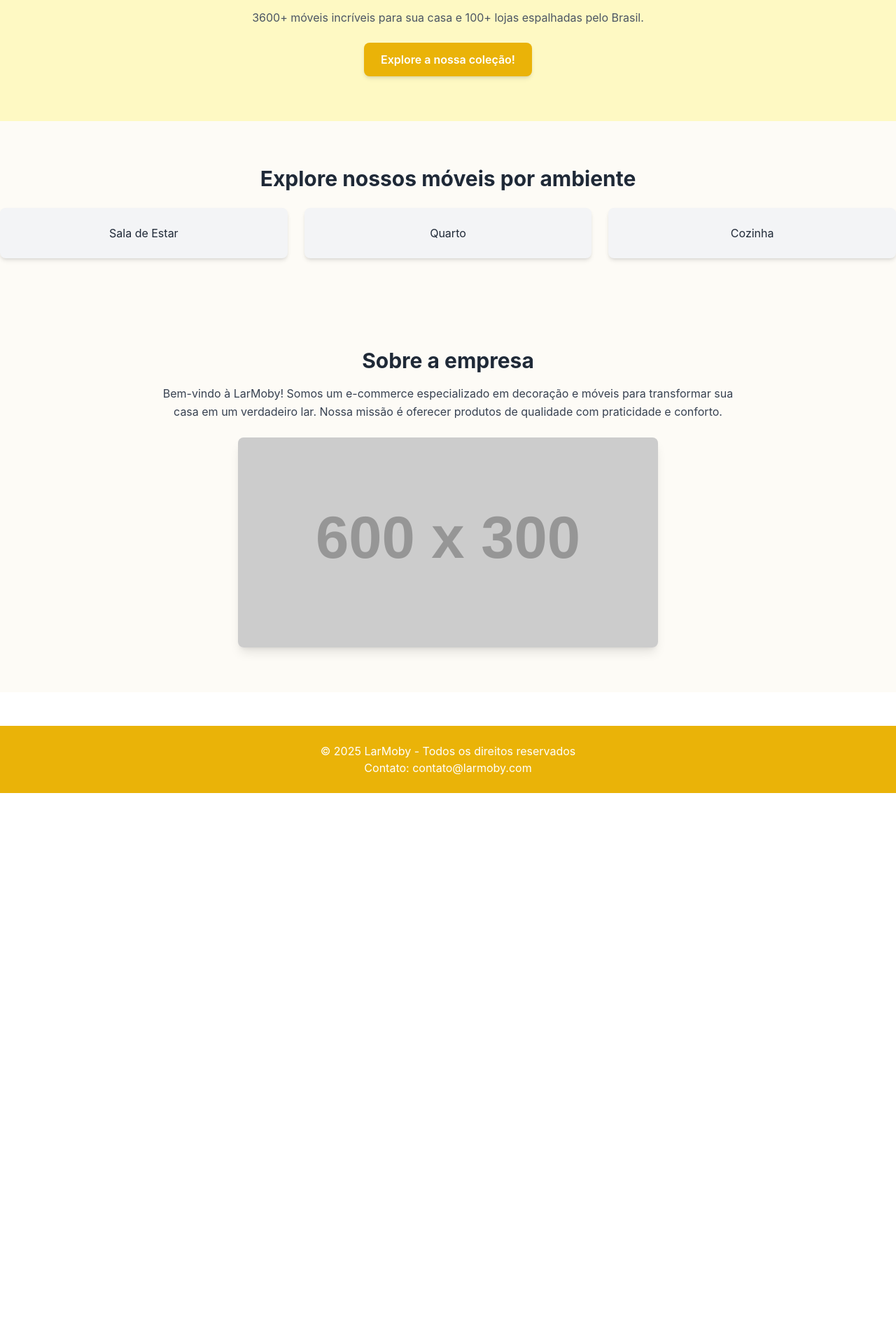
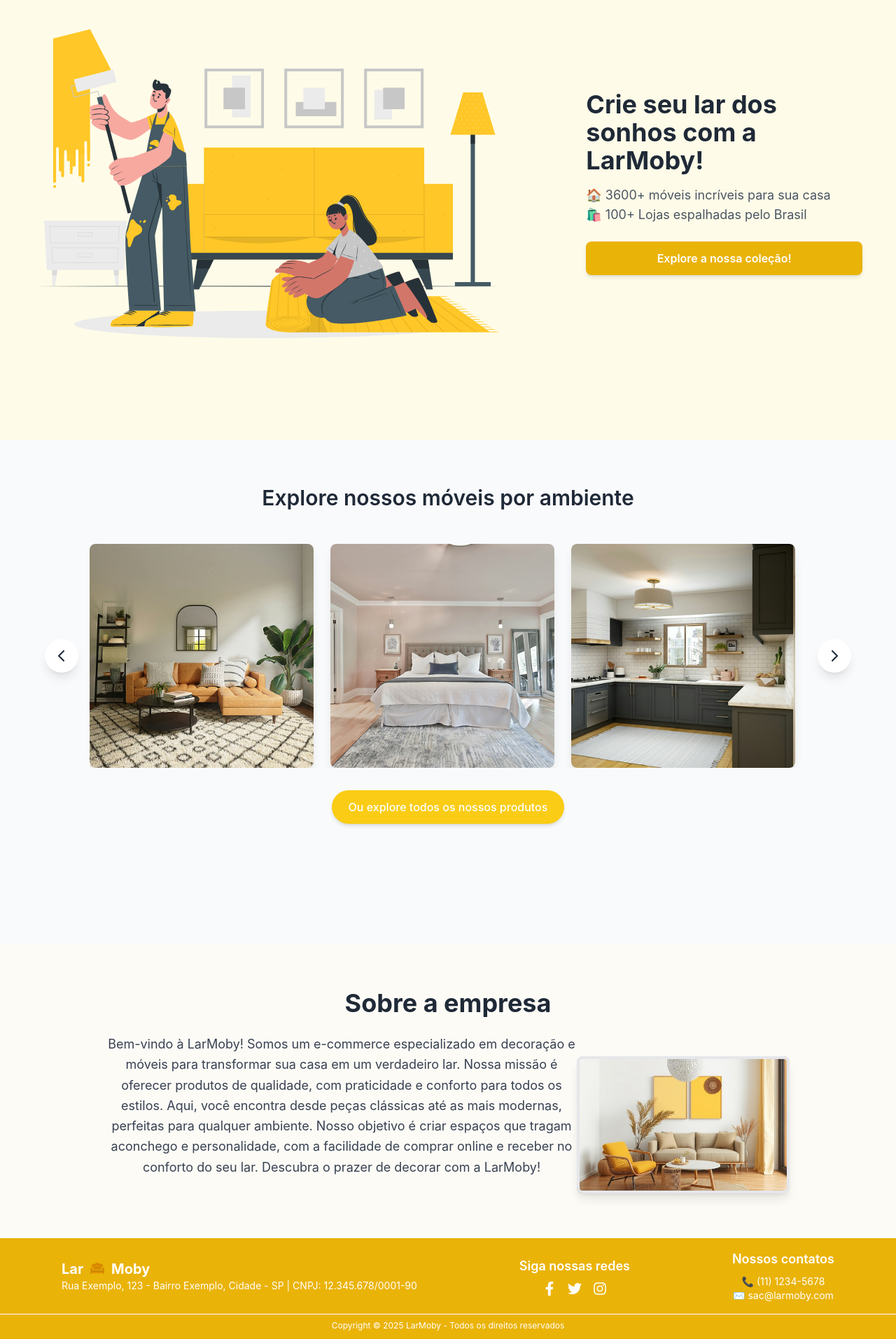
Before and after one commit to FilipiInacioGerminare/LarMoby, a React (Create React App) app in the folder react/lar-moby/: page / in a window 1280 px wide. Shown: the part 167-2080 px from the top of the page at 70% size. Before the commit the page ends 1300 px from the top, so only its background shows below. Built offline with nearby package versions, Linux system fonts and the light colour scheme.

Commit message:
Estilizando components e home

```diff
--- a/react/lar-moby/src/components/Carousel.jsx
+++ b/react/lar-moby/src/components/Carousel.jsx
@@ -1,15 +1,144 @@
-// CategorySection.js
-function Carrosel() {
-    return (
-      <section className="py-16 text-center">
-        <h2 className="text-3xl font-bold text-gray-800 mb-6">Explore nossos móveis por ambiente</h2>
-        <div className="grid grid-cols-1 md:grid-cols-3 gap-6 container mx-auto">
-          <div className="bg-gray-100 p-6 rounded-lg shadow-md">Sala de Estar</div>
-          <div className="bg-gray-100 p-6 rounded-lg shadow-md">Quarto</div>
-          <div className="bg-gray-100 p-6 rounded-lg shadow-md">Cozinha</div>
+import { useState, useRef, useEffect } from "react";
+import Sala_estar from "../assets/sala_estar.png";
+import Quarto from "../assets/quarto.png";
+import Cozinha from "../assets/cozinha.png";
+import Banheiro from "../assets/banheiro.png";
+import Sala_jantar from "../assets/sala_jantar.png";
+
+// Array com imagens do carrossel
+const images = [
+  { src: Sala_estar, alt: "Sala de estar" },
+  { src: Quarto, alt: "Quarto" },
+  { src: Cozinha, alt: "Cozinha" },
+  { src: Banheiro, alt: "Banheiro" },
+  { src: Sala_jantar, alt: "Sala de jantar" },
+];
+
+function Carrossel() {
+  const [isDragging, setIsDragging] = useState(false);
+  const [startX, setStartX] = useState(0);
+  const [scrollLeft, setScrollLeft] = useState(0);
+  const carouselRef = useRef(null);
+
+  useEffect(() => {
+    const carousel = carouselRef.current;
+    if (!carousel) return;
+
+    const handleMouseDown = (e) => {
+      setIsDragging(true);
+      setStartX(e.pageX - carousel.offsetLeft);
+      setScrollLeft(carousel.scrollLeft);
+    };
+
+    const handleMouseMove = (e) => {
+      if (!isDragging) return;
+      e.preventDefault();
+      const x = e.pageX - carousel.offsetLeft;
+      const walk = (x - startX) * 1.5;
+      carousel.scrollLeft = scrollLeft - walk;
+    };
+
+    const handleMouseUp = () => {
+      setIsDragging(false);
+    };
+
+    carousel.addEventListener("mousedown", handleMouseDown);
+    carousel.addEventListener("mousemove", handleMouseMove);
+    carousel.addEventListener("mouseup", handleMouseUp);
+    carousel.addEventListener("mouseleave", handleMouseUp);
+
+    return () => {
+      carousel.removeEventListener("mousedown", handleMouseDown);
+      carousel.removeEventListener("mousemove", handleMouseMove);
+      carousel.removeEventListener("mouseup", handleMouseUp);
+      carousel.removeEventListener("mouseleave", handleMouseUp);
+    };
+  }, [isDragging, startX, scrollLeft]);
+
+  const scrollLeftHandler = () => {
+    const carousel = carouselRef.current;
+    if (carousel) {
+      carousel.scrollBy({ left: -320, behavior: "smooth" });
+    }
+  };
+
+  const scrollRightHandler = () => {
+    const carousel = carouselRef.current;
+    if (carousel) {
+      carousel.scrollBy({ left: 320, behavior: "smooth" });
+    }
+  };
+
+  return (
+    <section className="py-16 bg-gray-50 text-center h-[90vh]">
+      <h2 className="text-3xl font-semibold text-gray-800 mb-12">
+        Explore nossos móveis por ambiente
+      </h2>
+      <div className="relative w-full max-w-5xl mx-auto ">
+        {" "}
+        {/* Aumentei o padding para dar espaço às setas */}
+        <div className="flex items-center justify-between">
+          <button
+            onClick={scrollLeftHandler}
+            className="flex items-center justify-center w-12 h-12 bg-white text-gray-800 rounded-full shadow-lg hover:bg-yellow-400 hover:text-white transition-all duration-300 transform hover:scale-105 -ml-16" // Movido para fora com -ml-16
+          >
+            <svg
+              className="w-6 h-6"
+              fill="none"
+              stroke="currentColor"
+              viewBox="0 0 24 24"
+            >
+              <path
+                strokeLinecap="round"
+                strokeLinejoin="round"
+                strokeWidth={2}
+                d="M15 19l-7-7 7-7"
+              />
+            </svg>
+          </button>
+
+          <div
+            ref={carouselRef}
+            className="flex space-x-6 overflow-x-auto scrollbar-hide snap-x snap-mandatory w-full"
+            style={{ scrollBehavior: "smooth" }}
+          >
+            {images.map((image, index) => (
+              <div key={index} className="snap-center shrink-0 ">
+                <img
+                  src={image.src}
+                  alt={image.alt}
+                  className="w-80 h-auto rounded-lg shadow-lg object-cover"
+                />
+              </div>
+            ))}
+          </div>
+
+          {/* Botão de seta direita */}
+          <button
+            onClick={scrollRightHandler}
+            className="flex items-center justify-center w-12 h-12 bg-white text-gray-800 rounded-full shadow-lg hover:bg-yellow-400 hover:text-white transition-all duration-300 transform hover:scale-105 -mr-16" // Movido para fora com -mr-16
+          >
+            <svg
+              className="w-6 h-6"
+              fill="none"
+              stroke="currentColor"
+              viewBox="0 24"
+            >
+              <path
+                strokeLinecap="round"
+                strokeLinejoin="round"
+                strokeWidth={2}
+                d="M9 5l7 7-7 7"
+              />
+            </svg>
+          </button>
         </div>
-      </section>
-    );
-  }
+      </div>
+      <button className="mt-8 px-6 py-3 bg-yellow-400 text-white font-medium rounded-full shadow-md hover:bg-yellow-500 transition">
+        Ou explore todos os nossos produtos
+      </button>
+    </section>
+  );
+}
 
-  export default Carrosel;
+export default Carrossel;
--- a/react/lar-moby/src/components/Footer.jsx
+++ b/react/lar-moby/src/components/Footer.jsx
@@ -1,9 +1,55 @@
-// Footer.js
+import { FaFacebookF, FaTwitter, FaInstagram } from "react-icons/fa";
+import Logo from "../assets/Sofa With Buttons.png";
+
 function Footer() {
   return (
-    <footer className="bg-yellow-500 text-white text-center py-6 mt-12">
-      <p>© 2025 LarMoby - Todos os direitos reservados</p>
-      <p>Contato: contato@larmoby.com</p>
+    <footer className="bg-yellow-500 text-white py-4 text-center">
+      <div className="max-w-6xl mx-auto px-6 flex flex-col md:flex-row justify-between items-center">
+        {/* Brand Section */}
+        <div className="mb-4 md:mb-0">
+          <h3 className="text-xl font-bold flex items-center">
+            <span className="mr-2">Lar</span>
+            <span className="text-2xl">
+              <img src={Logo} alt="Parte da logo" className="w-6" />
+            </span>
+            <span className="ml-2">Moby</span>
+          </h3>
+          <p className="text-sm">
+            Rua Exemplo, 123 - Bairro Exemplo, Cidade - SP | CNPJ:
+            12.345.678/0001-90
+          </p>
+        </div>
+
+        {/* Social Media Section */}
+        <div className="mb-4 md:mb-0">
+          <h4 className="text-lg font-semibold mb-2">Siga nossas redes</h4>
+          <div className="flex justify-center space-x-4">
+            <a href="#ee" className="hover:text-gray-300">
+              <FaFacebookF size={20} />
+            </a>
+            <a href="#e" className="hover:text-gray-300">
+              <FaTwitter size={20} />
+            </a>
+            <a href="#e" className="hover:text-gray-300">
+              <FaInstagram size={20} />
+            </a>
+          </div>
+        </div>
+
+        {/* Contact Section */}
+        <div>
+          <h4 className="text-lg font-semibold mb-2">Nossos contatos</h4>
+          <p className="text-sm">📞 (11) 1234-5678</p>
+          <p className="text-sm">✉️ sac@larmoby.com</p>
+        </div>
+      </div>
+
+      {/* Copyright Section */}
+      <div className="mt-4 border-t border-white pt-2">
+        <p className="text-xs">
+          Copyright © 2025 LarMoby - Todos os direitos reservados
+        </p>
+      </div>
     </footer>
   );
 }
--- a/react/lar-moby/src/components/HeroSection.jsx
+++ b/react/lar-moby/src/components/HeroSection.jsx
@@ -1,18 +1,28 @@
-// HeroSection.js
+import heroImage from "../assets/image_home.svg";
+
 function HeroSection() {
   return (
-    <section className="bg-yellow-100 py-16 text-center">
-      <div className="container mx-auto px-6">
+    <section className="bg-yellow-50 h-[92vh] flex justify-center items-center px-6 md:px-12">
+      <div className="container max-w-7xl flex md:flex-row items-center py-16">
+        <div className="w-full flex justify-center items-center">
+          <img
+            src={heroImage}
+            alt="Decoração de casa"
+            className="max-w-2xl w-full h-auto mr-auto"
+          />
+        </div>
+        <div className="md:w-1/2 text-center md:text-left flex flex-col justify-center mt-6 md:mt-0">
           <h1 className="text-4xl font-bold text-gray-800">
             Crie seu lar dos sonhos com a LarMoby!
           </h1>
-        <p className="mt-4 text-gray-600">
-          3600+ móveis incríveis para sua casa e 100+ lojas espalhadas pelo
-          Brasil.
+          <p className="mt-4 text-gray-600 text-lg">
+            🏠 3600+ móveis incríveis para sua casa <br />
+            🛍️ 100+ Lojas espalhadas pelo Brasil
           </p>
-        <button className="mt-6 px-6 py-3 bg-yellow-500 text-white font-semibold rounded-lg shadow-md hover:bg-yellow-600">
+          <button className="mt-6 px-6 py-3 bg-yellow-500 text-white font-semibold rounded-lg shadow-md hover:bg-yellow-600 transition">
             Explore a nossa coleção!
           </button>
+        </div>
       </div>
     </section>
   );
--- a/react/lar-moby/src/components/Navbar.jsx
+++ b/react/lar-moby/src/components/Navbar.jsx
@@ -1,12 +1,15 @@
 // Navbar.js
 import { Link } from "react-router-dom";
+import Logo from "../assets/Sofa With Buttons.png";
 
 function Navbar() {
   return (
-    <nav className="bg-yellow-500 p-4 shadow-md">
+    <nav className="bg-yellow-500 p-4 shadow-md ">
       <div className="container mx-auto flex justify-between items-center">
-        <Link to="/" className="text-white text-xl font-bold">
-          LarMoby
+        <Link to="/" className="text-white text-xl font-bold flex">
+          Lar
+          <img src={Logo} alt="parte da logo" className="w-6" />
+          Moby
         </Link>
         <div className="space-x-4">
           <Link to="/" className="text-white hover:underline">
--- a/react/lar-moby/src/pages/Home.jsx
+++ b/react/lar-moby/src/pages/Home.jsx
@@ -1,23 +1,41 @@
 import HeroSection from "../components/HeroSection";
 import Carousel from "../components/Carousel";
+import Image from "../assets/imagem_sobre.png";
 
 function Home() {
   return (
     <div className="bg-[#FDFBF6] text-gray-800">
       <HeroSection />
       <Carousel />
-      <section className="py-16 px-6 max-w-4xl mx-auto text-center">
-        <h2 className="text-3xl font-bold mb-4">Sobre a empresa</h2>
-        <p className="text-gray-700 leading-relaxed">
-          Bem-vindo à LarMoby! Somos um e-commerce especializado em decoração e
-          móveis para transformar sua casa em um verdadeiro lar. Nossa missão é
-          oferecer produtos de qualidade com praticidade e conforto.
-        </p>
-        <img
-          src="https://via.placeholder.com/600x300"
-          alt="Sala decorada"
-          className="rounded-lg shadow-lg mt-6 mx-auto"
-        />
+      <section className="py-16 px-6 max-w-5xl mx-auto text-center bg-[#FDFBF6] relative">
+        {/* Heading */}
+        <h2 className="text-4xl font-bold mb-6 text-gray-800">
+          Sobre a empresa
+        </h2>
+
+        {/* Text */}
+        <div className="flex ">
+          <p className="text-gray-700 leading-relaxed text-lg max-w-2xl mx-auto">
+            Bem-vindo à LarMoby! Somos um e-commerce especializado em decoração
+            e móveis para transformar sua casa em um verdadeiro lar. Nossa
+            missão é oferecer produtos de qualidade, com praticidade e conforto
+            para todos os estilos. Aqui, você encontra desde peças clássicas até
+            as mais modernas, perfeitas para qualquer ambiente. Nosso objetivo é
+            criar espaços que tragam aconchego e personalidade, com a facilidade
+            de comprar online e receber no conforto do seu lar. Descubra o
+            prazer de decorar com a LarMoby!
+          </p>
+          {/* Image */}
+          <div className="relative mt-8">
+            <img
+              src={Image}
+              alt="Sala decorada"
+              className="rounded-lg shadow-lg mx-auto w-full max-w-3xl h-auto object-cover"
+            />
+            {/* Optional: Add a subtle overlay or border effect */}
+            <div className="absolute inset-0 border-4 border-gray-200 rounded-lg"></div>
+          </div>
+        </div>
       </section>
     </div>
   );
```
Lines whose indentation alone changed are shown as unchanged.
